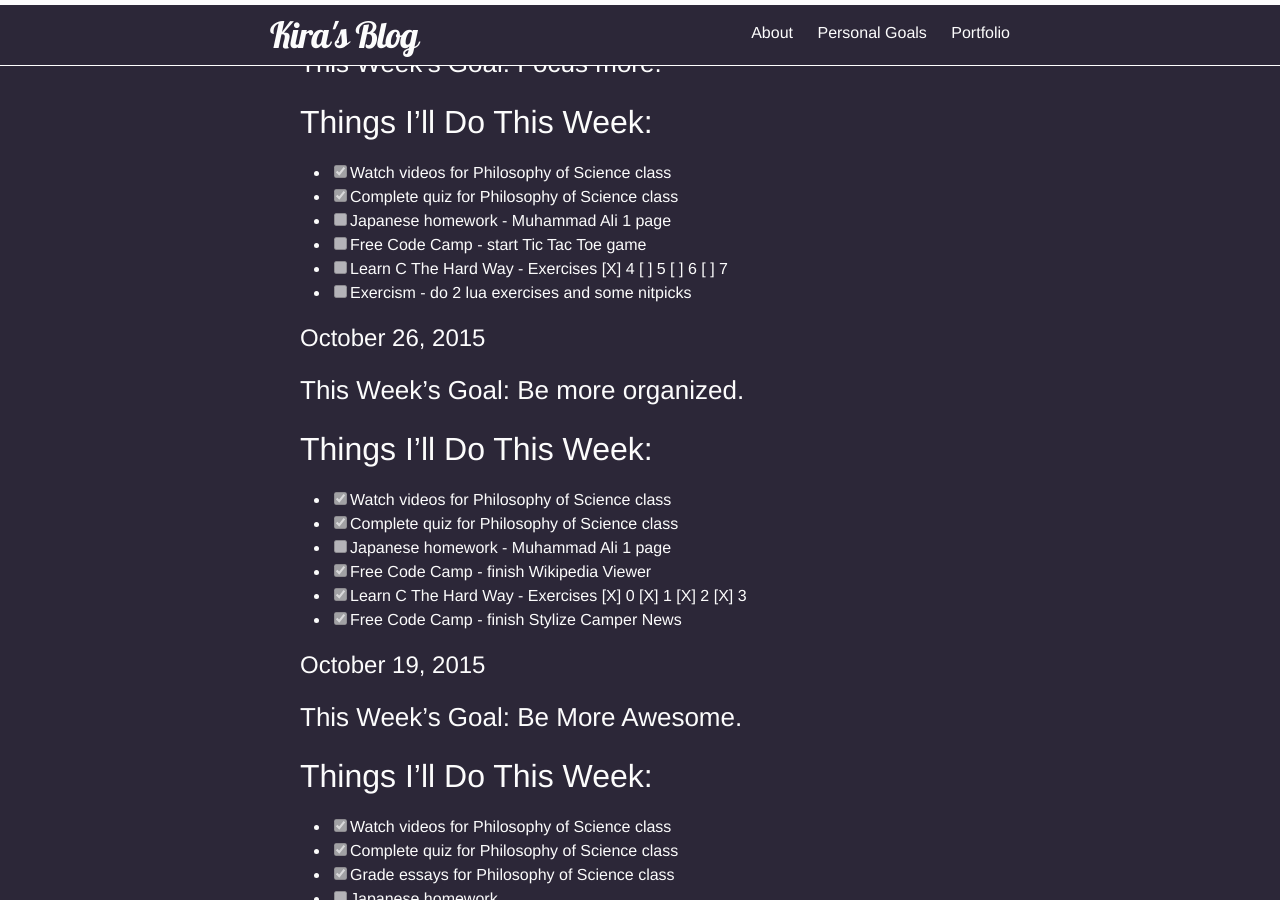
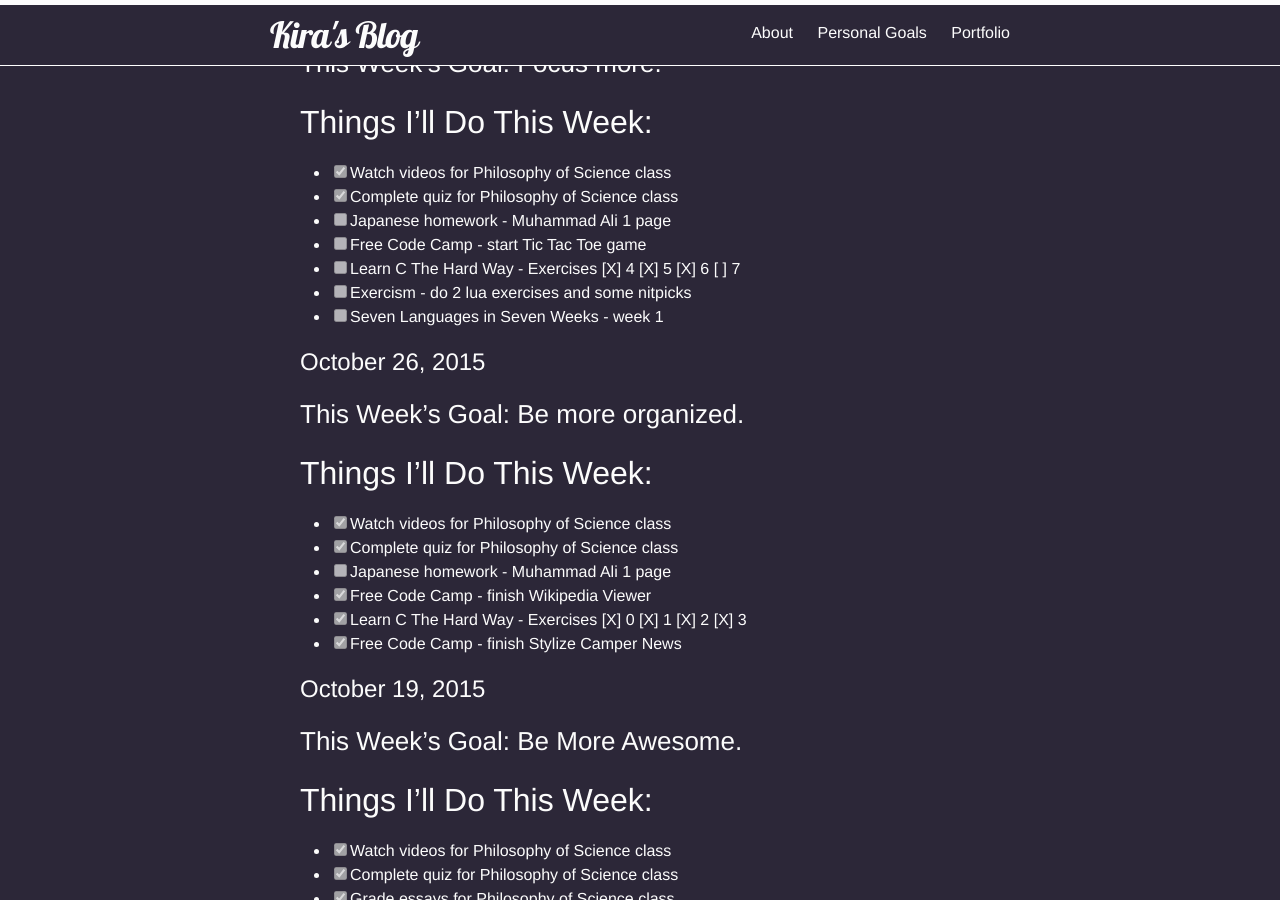
Before and after one commit to kirakirakira/blog, a Jekyll site: the page built from personal-goals.md, in a window 1280 px wide and 900 px high, scrolled down 564 px. Built offline with Jekyll 4.4.1, drawn with Linux system fonts in a browser that asks for light colours; Markdown is read by kramdown in place of the engine named in the settings.

Commit message:
Update personal-goals.md

```diff
--- a/personal-goals.md
+++ b/personal-goals.md
@@ -28,8 +28,9 @@ Why? I realized what I have been doing and what I want to do is all over the pla
 - [X] Complete quiz for Philosophy of Science class
 - [ ] Japanese homework - Muhammad Ali 1 page
 - [ ] Free Code Camp - start Tic Tac Toe game
-- [ ] Learn C The Hard Way - Exercises [X] 4 [ ] 5 [ ] 6 [ ] 7
+- [ ] Learn C The Hard Way - Exercises [X] 4 [X] 5 [X] 6 [ ] 7
 - [ ] Exercism - do 2 lua exercises and some nitpicks
+- [ ] Seven Languages in Seven Weeks - week 1
 
 # October 26, 2015
 
```
